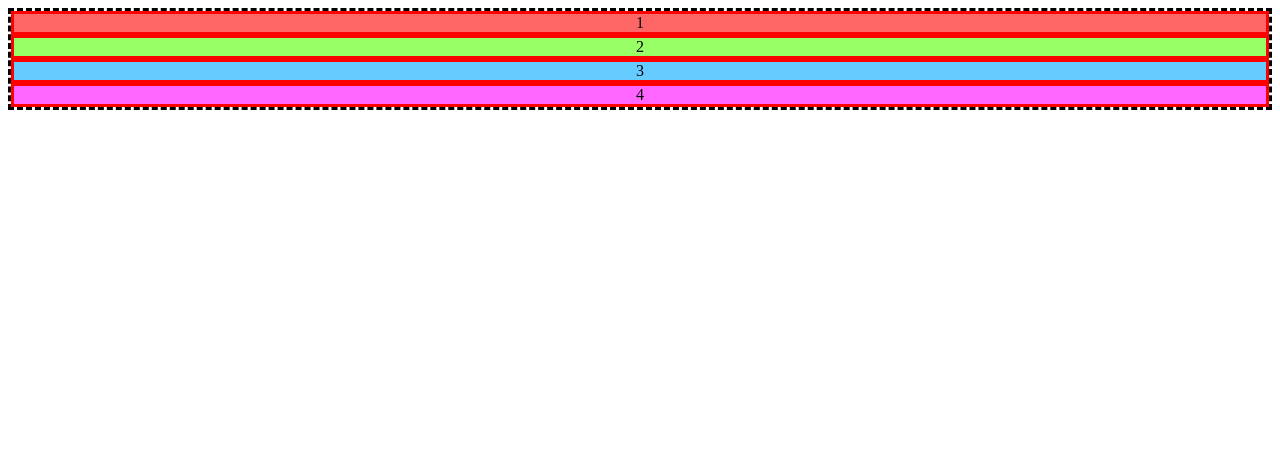
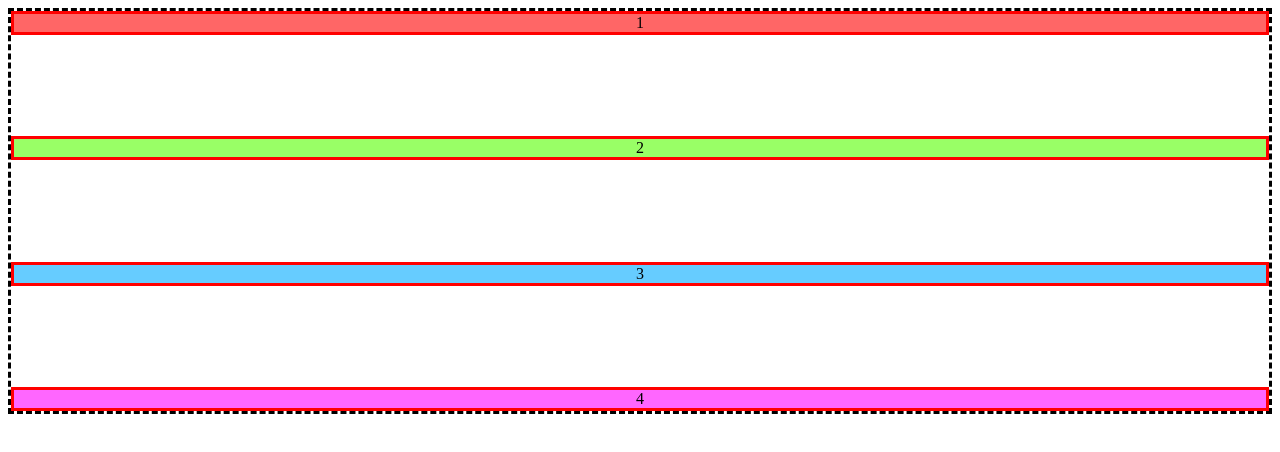
Before and after one commit to pedro-almeida97/layout-com-CSS, a plain HTML site: page index.html in a window 1280 px wide. Drawn offline with Linux system fonts and the light colour scheme.

Commit message:
Justify-Content

```diff
--- a/style.css
+++ b/style.css
@@ -1,4 +1,6 @@
 .container {
+  height: 50vh;
   display: flex;
   flex-direction: column;
+  justify-content: space-between;
 }
```
